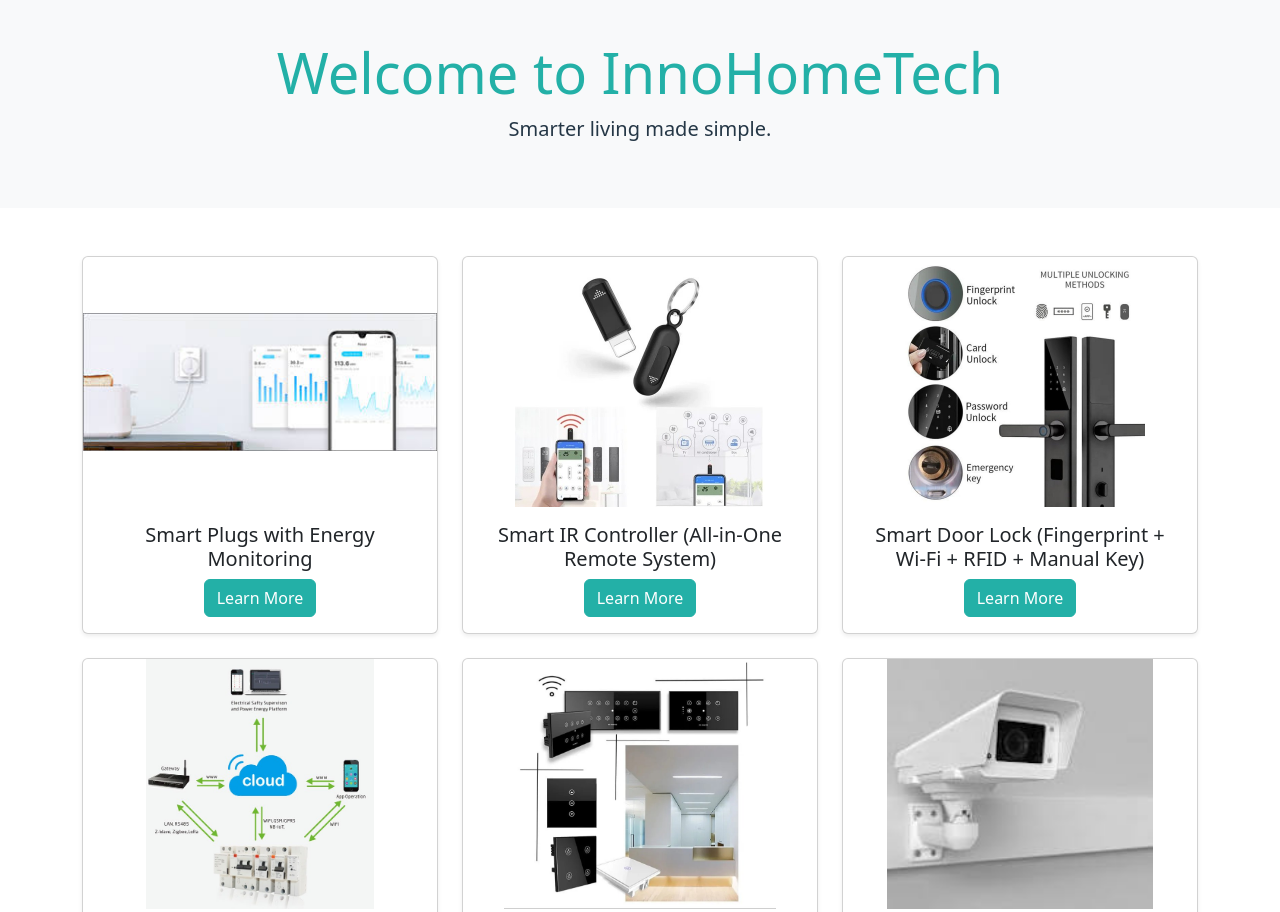
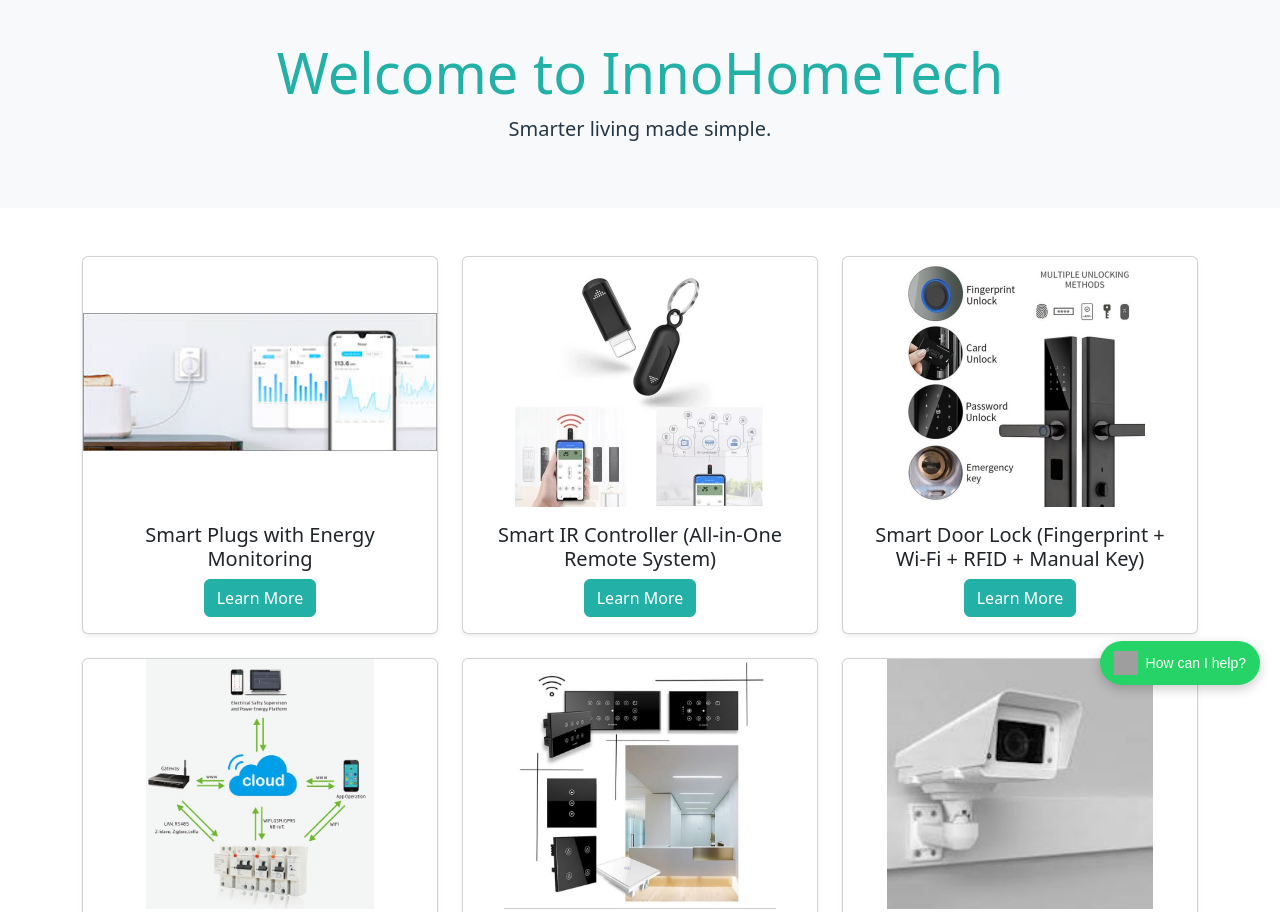
Before and after one commit to zaidalig/InnoHomeTech, a plain HTML site: page index.html in a window 1280 px wide. Shown: the part 95-1007 px from the top of the page. Drawn offline with nearby package versions, Linux system fonts and the light colour scheme; grey boxes are pictures that could not be loaded.

Commit message:
whatsapp icon added

```diff
--- a/index.html
+++ b/index.html
@@ -106,7 +106,7 @@
               Breaker</a></li>
           <li class="nav-item"><a class="nav-link text-white" href="pages/smart-wifi-touch-switch.html">Wi-Fi Switch</a>
           </li>
-          <li class="nav-item"><a class="nav-link text-white" href="smart-cctv.html">Smart CCTV</a></li>
+          <li class="nav-item"><a class="nav-link text-white" href="pages/smart-cctv.html">Smart CCTV</a></li>
           <li class="nav-item"><a class="nav-link text-white" href="pages/team.html">Team</a></li>
           <li class="nav-item"><a class="nav-link text-white" href="pages/faq.html">FAQs</a></li>
           <li class="nav-item"><a class="nav-link text-white" href="pages/contact.html">Contact</a></li>
@@ -213,6 +213,8 @@
       offset: 100
     });
   </script>
+  <script src="js/whatsapp-button.js"></script>
+
 
 </body>
 
--- /dev/null
+++ b/js/whatsapp-button.js
@@ -0,0 +1,50 @@
+(function () {
+    const style = document.createElement('style');
+    style.innerHTML = `
+      .whatsapp-button {
+        position: fixed;
+        bottom: 20px;
+        right: 20px;
+        background-color: #25D366;
+        color: white;
+        padding: 10px 14px;
+        border-radius: 40px;
+        display: flex;
+        align-items: center;
+        text-decoration: none;
+        font-family: Arial, sans-serif;
+        font-size: 14px;
+        box-shadow: 0 4px 12px rgba(0, 0, 0, 0.2);
+        z-index: 9999;
+        transition: background-color 0.3s;
+      }
+
+      .whatsapp-button:hover {
+        background-color: #128C7E;
+      }
+
+      .whatsapp-button img {
+        width: 24px;
+        height: 24px;
+        margin-right: 8px;
+      }
+    `;
+    document.head.appendChild(style);
+
+    const anchor = document.createElement('a');
+    anchor.href = 'https://wa.me/923086288157?text=Hello%20InnoHomeTech%2C%20I%20need%20some%20help';
+    anchor.className = 'whatsapp-button';
+    anchor.target = '_blank';
+    anchor.title = 'Chat on WhatsApp';
+
+    const icon = document.createElement('img');
+    icon.src = 'https://cdn-icons-png.flaticon.com/512/220/220236.png';
+    icon.alt = 'WhatsApp';
+
+    const text = document.createElement('span');
+    text.textContent = 'How can I help?';
+
+    anchor.appendChild(icon);
+    anchor.appendChild(text);
+    document.body.appendChild(anchor);
+})();
```
Also changed, not shown: pages/contact.html (+3 -0 lines), pages/faq.html (+3 -0 lines), pages/ir-controller.html (+3 -0 lines), pages/smart-cctv.html (+3 -0 lines), pages/smart-circuit-breaker.html (+3 -0 lines), pages/smart-door-lock.html (+3 -0 lines), pages/smart-plug.html (+3 -0 lines), pages/smart-wifi-touch-switch.html (+3 -0 lines), pages/team.html (+2 -0 lines), images/logo.jpg.
